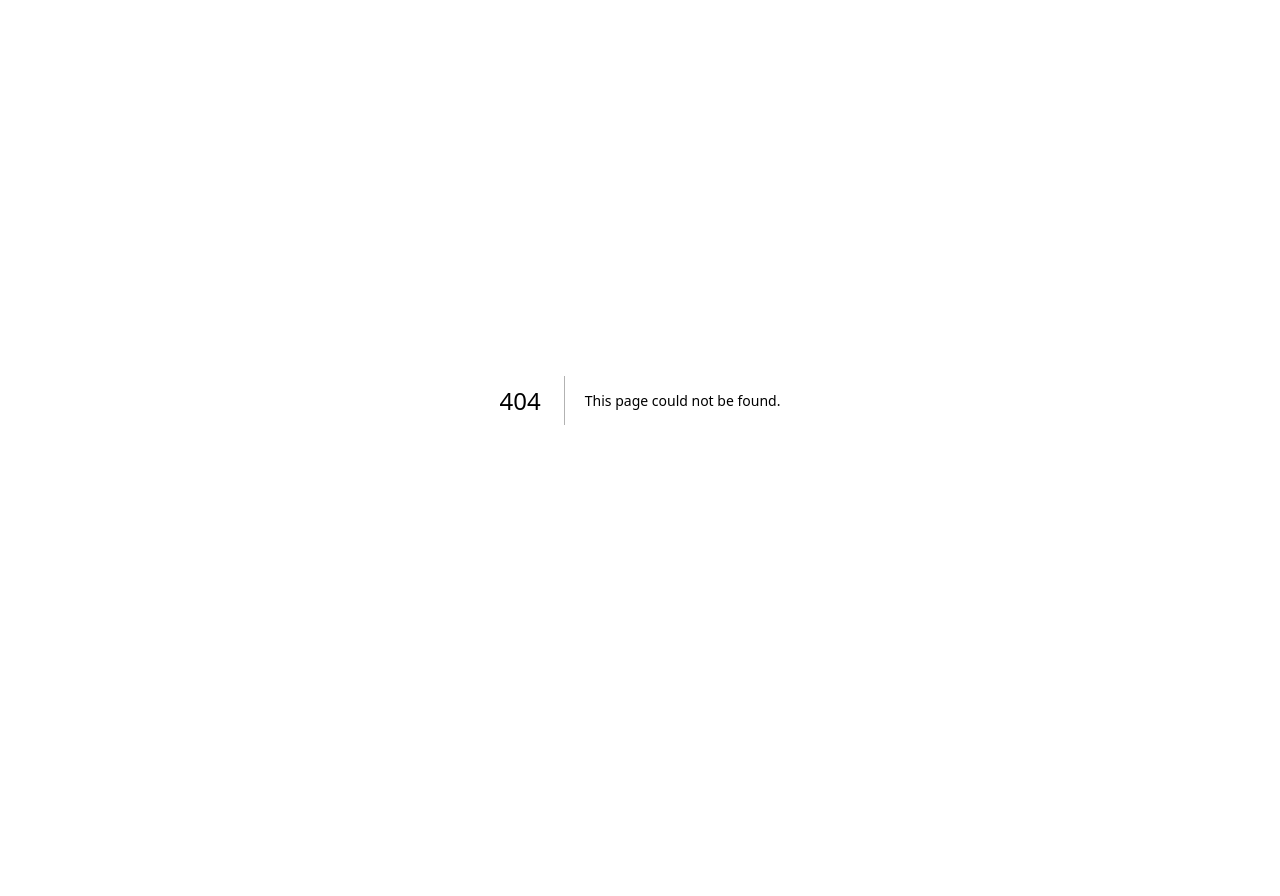
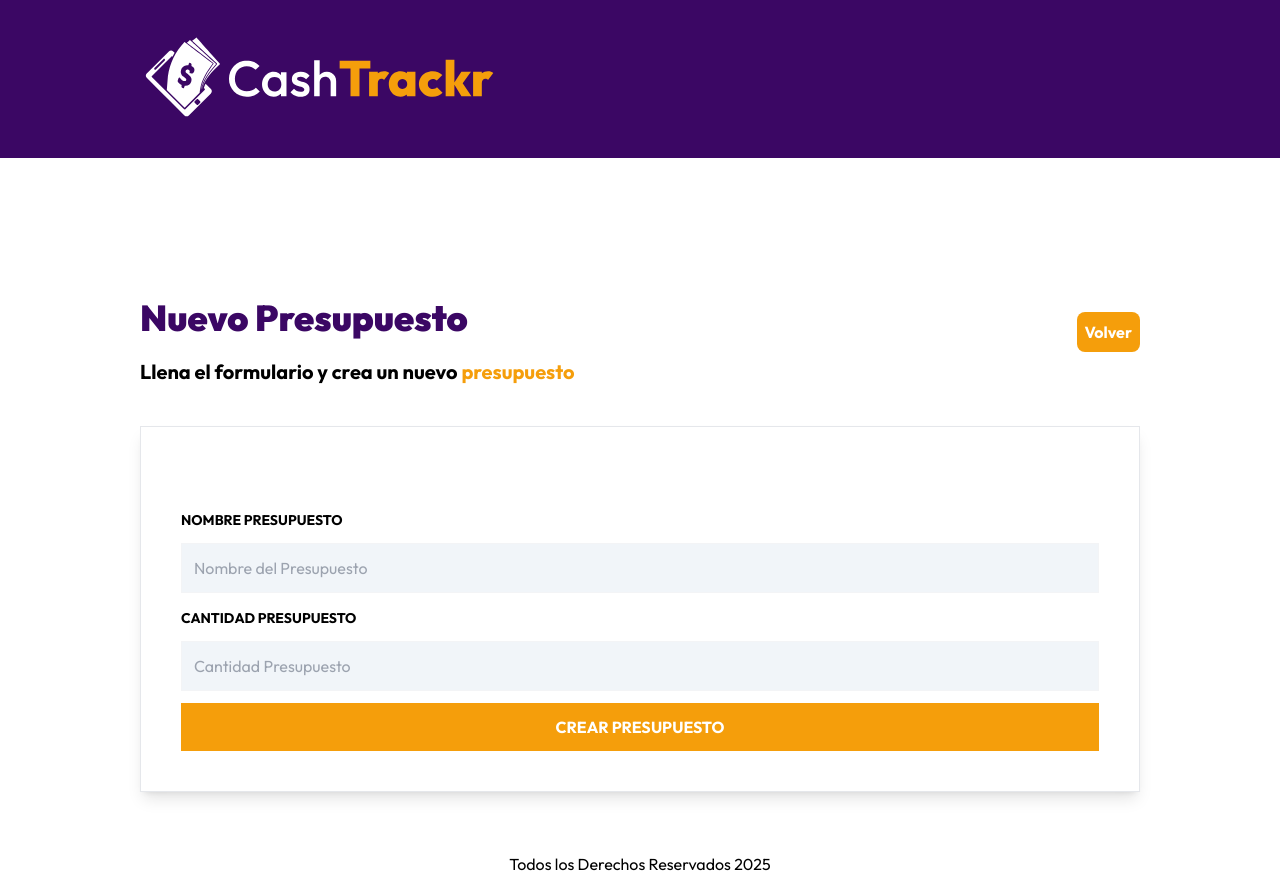
Before and after one commit to alejandromr7/cashtracker_fronted, a Next.js app: page /admin/budgets/new in a window 1280 px wide. Before the commit this address had no page. Before the commit the page ends 800 px from the top, so only its background shows below. Built offline with nearby package versions, Linux system fonts and the light colour scheme.

Commit message:
Creando los presupuestos

```diff
--- /dev/null
+++ b/actions/create-budget-action.ts
@@ -0,0 +1,56 @@
+'use server'
+
+import { DraftBudgetSchema, ErrorSchema, RegisterSchema, SuccessSchema } from "@/src/schemas";
+import { cookies } from "next/headers";
+
+interface ActionStateType {
+  errors: string[];
+  success: string;
+}
+
+export async function createBudget(prevState: ActionStateType, formData: FormData) {
+
+
+  const budget = DraftBudgetSchema.safeParse({
+    name: formData.get('name'),
+    amount: formData.get('amount')
+  })
+
+  if (!budget.success) {
+    return {
+      errors: budget.error.issues.map(issue => issue.message),
+      success: ''
+    }
+  }
+
+  const token = cookies().get('token')?.value;
+
+  const url = `${process.env.API_URL}/budgets`
+  const req = await fetch(url, {
+    method: 'POST',
+    headers: {
+      'Authorization': `Bearer ${token}`,
+      'Content-Type': 'application/json'
+    },
+    body: JSON.stringify({
+      name: budget.data.name,
+      amount: budget.data.amount
+    })
+  })
+
+  const json = await req.json()
+  if (!req.ok) {
+    const error = ErrorSchema.parse(json)
+    return {
+      errors: [error],
+      success: ''
+    }
+  }
+
+  const success = SuccessSchema.parse(json)
+
+  return {
+    errors: [],
+    success
+  }
+}
--- /dev/null
+++ b/app/admin/budgets/new/page.tsx
@@ -0,0 +1,35 @@
+import CreateBudgetForm from '@/components/budgets/CreateBudgetForm'
+import type { Metadata } from 'next'
+import Link from 'next/link'
+
+export const metadata: Metadata = {
+  title: '',
+  description: ''
+}
+
+export default function CreateBudgetPage() {
+  return (
+    <>
+      <div className='flex flex-col-reverse md:flex-row md:justify-between items-center'>
+        <div className='w-full md:w-auto'>
+          <h1 className='font-black text-4xl text-purple-950 my-5'>
+            Nuevo Presupuesto
+          </h1>
+          <p className="text-xl font-bold">Llena el formulario y crea un nuevo {''}
+            <span className="text-amber-500">presupuesto</span>
+          </p>
+        </div>
+        <Link
+          href={'/admin'}
+          className='bg-amber-500 p-2 rounded-lg text-white font-bold w-full md:w-auto text-center'
+        >
+          Volver
+        </Link>
+      </div>
+
+      <div className='p-10 mt-10  shadow-lg border '>
+        <CreateBudgetForm />
+      </div>
+    </>
+  )
+}
--- a/app/admin/layout.tsx
+++ b/app/admin/layout.tsx
@@ -4,10 +4,11 @@ import ToastNotification from "@/components/ui/ToastNotification";
 import { verifySession } from "@/src/auth/dal";
 import Link from "next/link";
 
-export default async function AdminLayout({ children, }: Readonly<{ children: React.ReactNode; }>) {
-
-  const { user } = await verifySession();
-
+export default async function AdminLayout({
+  children,
+}: Readonly<{
+  children: React.ReactNode;
+}>) {
   return (
     <>
       <header className='bg-purple-950 py-5'>
@@ -17,9 +18,6 @@ export default async function AdminLayout({ children, }: Readonly<{ children: Re
               <Logo />
             </Link>
           </div>
-
-          <AdminMenu user={user} />
-
         </div>
       </header>
       <section className='max-w-5xl mx-auto mt-20 p-3 py-10'>
--- a/app/admin/page.tsx
+++ b/app/admin/page.tsx
@@ -3,8 +3,8 @@ import type { Metadata } from 'next'
 import Link from 'next/link';
 
 export const metadata: Metadata = {
-  title: '',
-  description: ''
+  title: 'Cashtracker - Panel de Administracion',
+  description: 'Cashtracker - Panel de Administracion'
 }
 
 export default async function Page() {
@@ -20,7 +20,7 @@ export default async function Page() {
         </p>
       </div>
       <Link
-        href={'/admin/budget/new'}
+        href={'/admin/budgets/new'}
         className='bg-amber-500 p-2 rounded-lg text-white font-bold w-full md:w-auto text-center'
       >
         Crear Presupuesto
--- /dev/null
+++ b/components/budgets/CreateBudgetForm.tsx
@@ -0,0 +1,69 @@
+"use client"
+
+import { createBudget } from "@/actions/create-budget-action"
+import { useRouter } from "next/navigation"
+import { useEffect } from "react"
+import { useFormState } from "react-dom"
+import { toast } from "react-toastify"
+
+export default function CreateBudgetForm() {
+
+  const router = useRouter();
+  const [state, dispatch] = useFormState(createBudget, {
+    errors: [],
+    success: ''
+  })
+
+
+  useEffect(() => {
+    if (state.success) {
+      router.push('/admin')
+      toast.success(state.success)
+    }
+
+    if (state.errors) {
+      state.errors.forEach(error => {
+        toast.error(error);
+      })
+    }
+  }, [state])
+
+
+  return (
+    <form
+      className="mt-10 space-y-3"
+      noValidate
+      action={dispatch}
+    >
+      <div className="space-y-3">
+        <label htmlFor="name" className="text-sm uppercase font-bold">
+          Nombre Presupuesto
+        </label>
+        <input
+          id="name"
+          className="w-full p-3  border border-gray-100 bg-slate-100"
+          type="text"
+          placeholder="Nombre del Presupuesto"
+          name="name"
+        />
+      </div>
+      <div className="space-y-3">
+        <label htmlFor="amount" className="text-sm uppercase font-bold">
+          Cantidad Presupuesto
+        </label>
+        <input
+          type="number"
+          id="amount"
+          className="w-full p-3  border border-gray-100 bg-slate-100"
+          placeholder="Cantidad Presupuesto"
+          name="amount"
+        />
+      </div>
+      <input
+        type="submit"
+        className="bg-amber-500 w-full p-3 text-white uppercase font-bold hover:bg-amber-600 cursor-pointer transition-colors"
+        value='Crear Presupuesto'
+      />
+    </form>
+  )
+}
--- a/src/schemas/index.ts
+++ b/src/schemas/index.ts
@@ -46,3 +46,11 @@ export type User = z.infer<typeof UserSchema>
 export const ErrorSchema = z.string();
 export const SuccessSchema = z.string();
 export const TokenSchema = z.string().length(6, { message: 'The token must be 6' });
+
+export const DraftBudgetSchema = z.object({
+  name: z.string()
+    .min(1, { message: 'El Nombre del presupuesto es obligatorio' }),
+  amount: z.coerce.
+    number({ message: 'Cantidad no válida' })
+    .min(1, { message: 'Cantidad no válida' }),
+})
```
